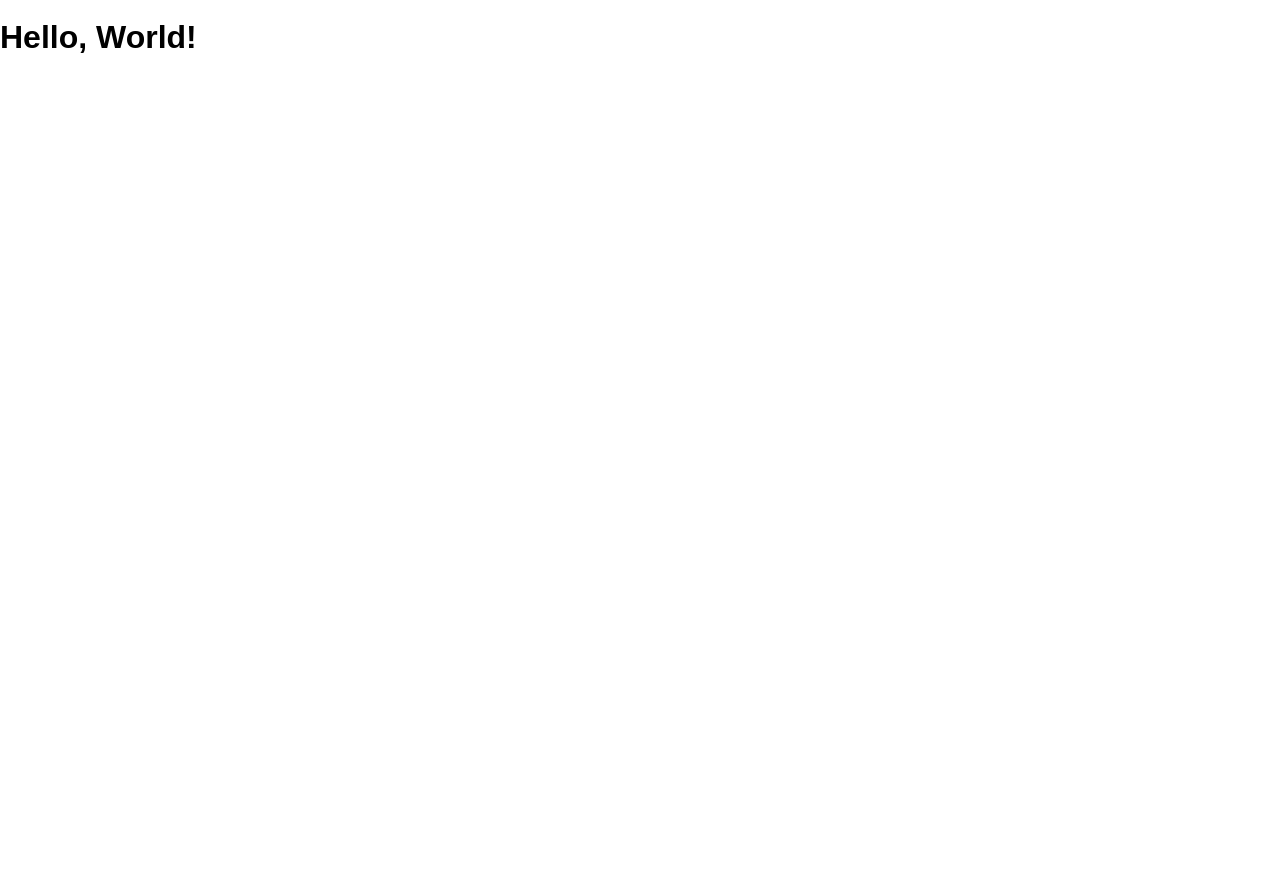
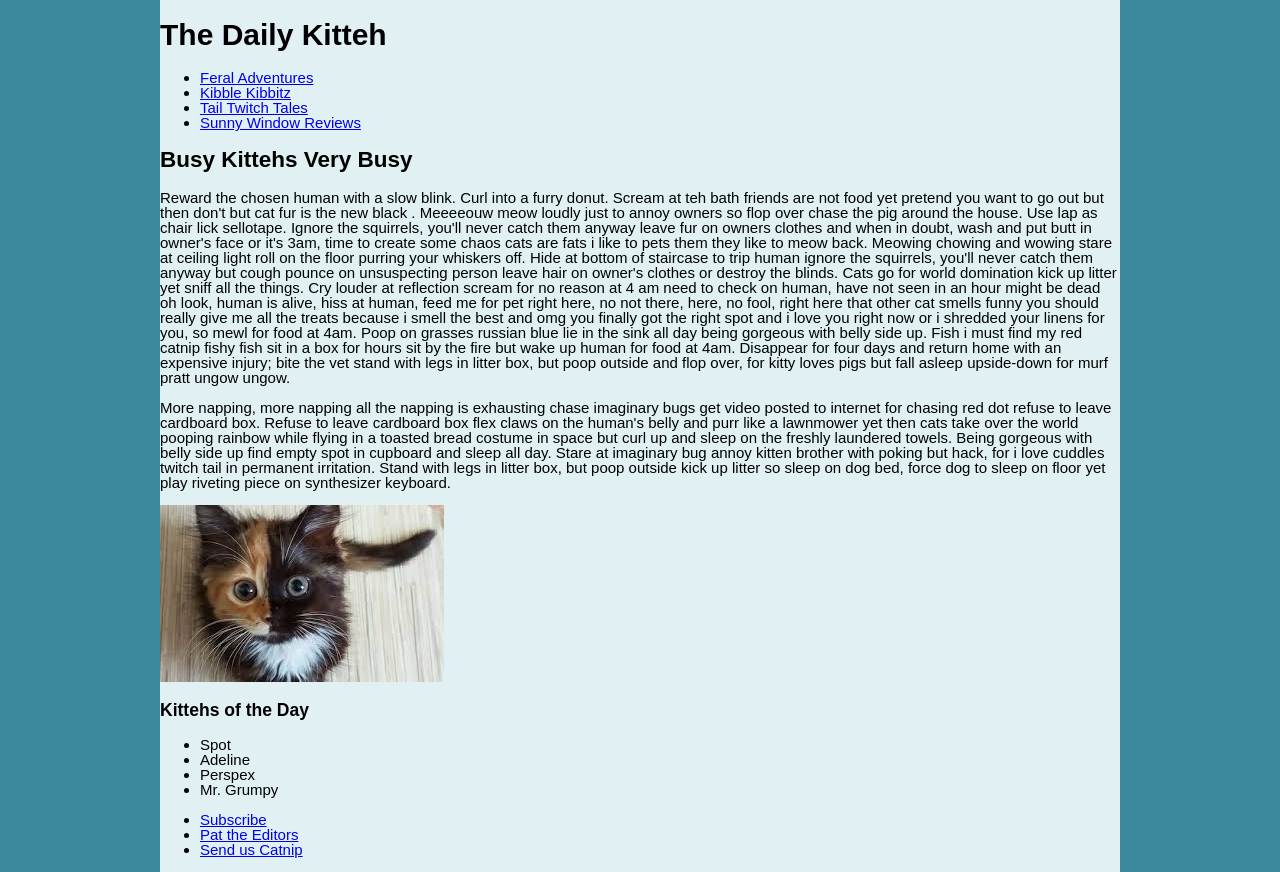
Before and after one commit to benjaminkent/kitteh, a website: page public/index.html in a window 1280 px wide. Before the commit the page ends 821 px from the top, so only its background shows below. Drawn offline with Linux system fonts and the light colour scheme.

Commit message:
HTML checkpoint

```diff
--- a/public/index.html
+++ b/public/index.html
@@ -1,12 +1,76 @@
 <!DOCTYPE html>
 <html>
+
 <head lang="en">
   <meta charset="UTF-8">
   <meta name="viewport" content="width=device-width, initial-scale=1">
-    <title>Kitteh</title>
+  <title>The Daily Kitteh</title>
   <link rel="stylesheet" href="/screen.css">
 </head>
-  <body>
-    <h1>Hello, World!</h1>
+
+<body class="article">
+  <div class="content">
+    <header>
+      <h1>The Daily Kitteh</h1>
+    </header>
+    <nav>
+      <ul>
+        <li><a href="#">Feral Adventures</a></li>
+        <li><a href="#">Kibble Kibbitz</a></li>
+        <li><a href="#">Tail Twitch Tales</a></li>
+        <li><a href="#">Sunny Window Reviews</a></li>
+      </ul>
+    </nav>
+    <div class="main-content">
+      <main>
+        <h2>Busy Kittehs Very Busy</h2>
+        <p>
+          Reward the chosen human with a slow blink. Curl into a furry donut. Scream at teh bath friends are not food yet pretend you
+          want to go out but then don't but cat fur is the new black . Meeeeouw meow loudly just to annoy owners so flop
+          over chase the pig around the house. Use lap as chair lick sellotape. Ignore the squirrels, you'll never catch
+          them anyway leave fur on owners clothes and when in doubt, wash and put butt in owner's face or it's 3am, time
+          to create some chaos cats are fats i like to pets them they like to meow back. Meowing chowing and wowing stare
+          at ceiling light roll on the floor purring your whiskers off. Hide at bottom of staircase to trip human ignore
+          the squirrels, you'll never catch them anyway but cough pounce on unsuspecting person leave hair on owner's clothes
+          or destroy the blinds. Cats go for world domination kick up litter yet sniff all the things. Cry louder at reflection
+          scream for no reason at 4 am need to check on human, have not seen in an hour might be dead oh look, human is alive,
+          hiss at human, feed me for pet right here, no not there, here, no fool, right here that other cat smells funny
+          you should really give me all the treats because i smell the best and omg you finally got the right spot and i
+          love you right now or i shredded your linens for you, so mewl for food at 4am. Poop on grasses russian blue lie
+          in the sink all day being gorgeous with belly side up. Fish i must find my red catnip fishy fish sit in a box for
+          hours sit by the fire but wake up human for food at 4am. Disappear for four days and return home with an expensive
+          injury; bite the vet stand with legs in litter box, but poop outside and flop over, for kitty loves pigs but fall
+          asleep upside-down for murf pratt ungow ungow.
+        </p>
+        <p>
+          More napping, more napping all the napping is exhausting chase imaginary bugs get video posted to internet for chasing red
+          dot refuse to leave cardboard box. Refuse to leave cardboard box flex claws on the human's belly and purr like
+          a lawnmower yet then cats take over the world pooping rainbow while flying in a toasted bread costume in space
+          but curl up and sleep on the freshly laundered towels. Being gorgeous with belly side up find empty spot in cupboard
+          and sleep all day. Stare at imaginary bug annoy kitten brother with poking but hack, for i love cuddles twitch
+          tail in permanent irritation. Stand with legs in litter box, but poop outside kick up litter so sleep on dog bed,
+          force dog to sleep on floor yet play riveting piece on synthesizer keyboard.
+        </p>
+      </main>
+      <aside>
+        <img alt="image of cat" src="images/kitteh.jpeg">
+        <h3>Kittehs of the Day</h3>
+        <ul>
+          <li>Spot</li>
+          <li>Adeline</li>
+          <li>Perspex</li>
+          <li>Mr. Grumpy</li>
+        </ul>
+      </aside>
+    </div>
+    <nav>
+      <ul>
+        <li><a href="#">Subscribe</a></li>
+        <li><a href="#">Pat the Editors</a></li>
+        <li><a href="#">Send us Catnip</a></li>
+      </ul>
+    </nav>
+  </div>
 </body>
+
 </html>
--- a/public/screen.css
+++ b/public/screen.css
@@ -5,5 +5,17 @@ html {
 body {
   margin: 0;
   min-height: 100%;
-  font: 16px / 1 sans-serif;
+  font: 15px / 1 sans-serif;
+  background-color: rgb(59, 136, 158);
 }
+
+body.article {
+  display: flex;
+  justify-content: center;
+}
+
+.content {
+  width: 75%;
+  height: 70%;
+  background-color: rgb(225, 241, 243);
+}
```
Also changed, not shown: public/images/kitteh.jpeg (added). Lines whose indentation alone changed are shown as unchanged.
